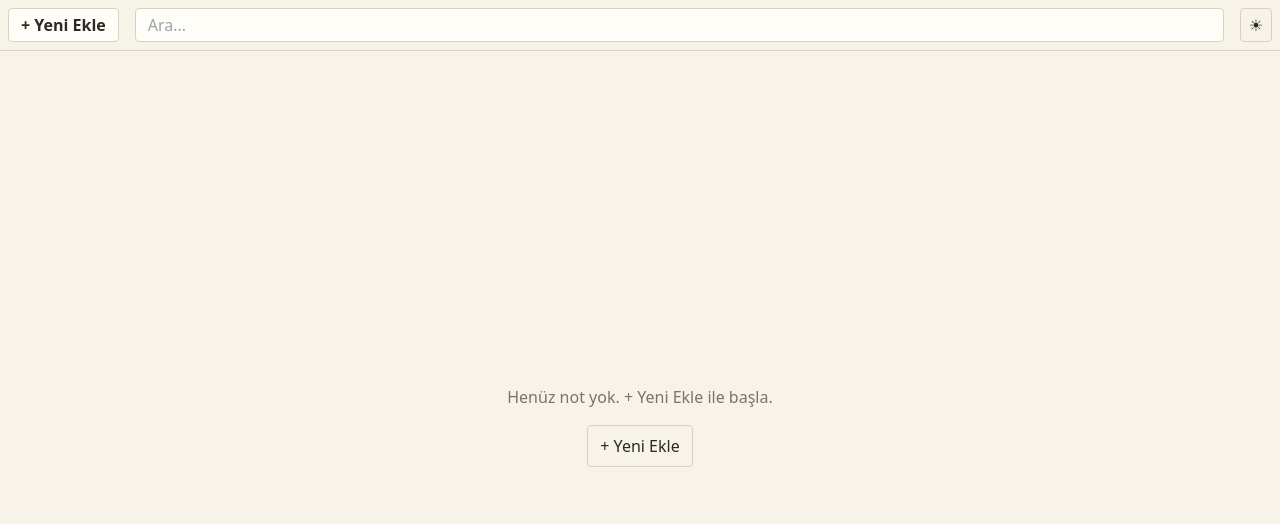
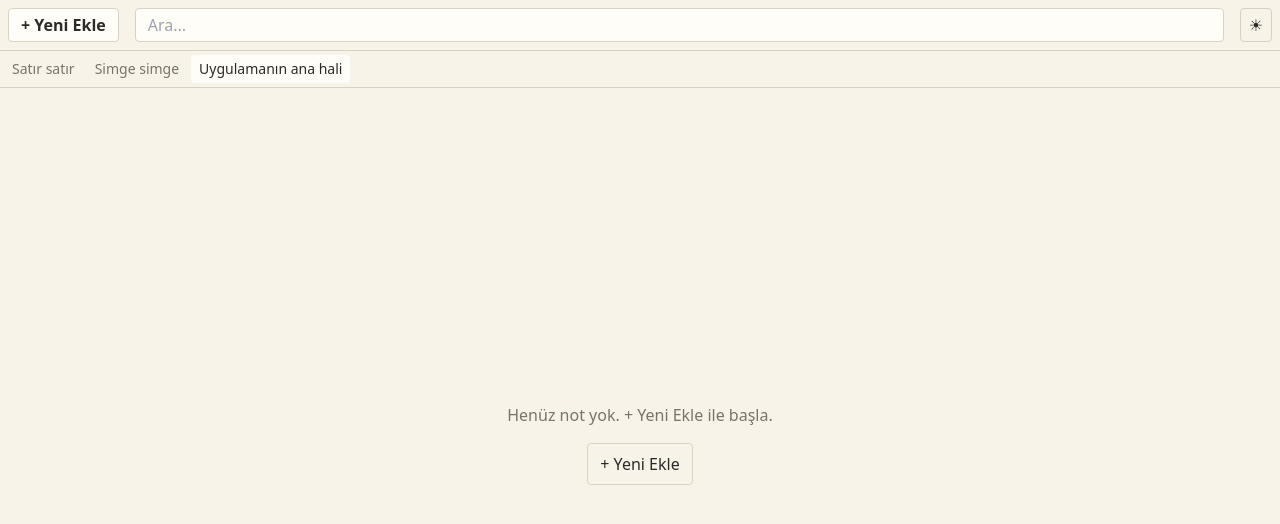
Before and after one commit to colgecen/NotunuAl, a React (Vite) app: page / in a window 1280 px wide. Shown: the top 524 px of the page. Built offline with nearby package versions, Linux system fonts and the light colour scheme.

Commit message:
feat(view): add view mode switch with rows, icons and home modes [T06]

```diff
--- a/src/App.tsx
+++ b/src/App.tsx
@@ -1,6 +1,9 @@
 import { useEffect, useRef } from 'react';
 import TopBar from './components/TopBar';
 import NoteList from './components/NoteList';
+import NoteGrid from './components/NoteGrid';
+import ViewModeSwitch from './components/ViewModeSwitch';
+import { useSettingsStore } from './store/settingsStore';
 import { useNotesStore } from './store/notesStore';
 import { useUIStore } from './store/uiStore';
 import { useShortcuts } from './shortcuts/useShortcuts';
@@ -18,6 +21,7 @@ export default function App() {
   const selectedIndex = useUIStore((s) => s.selectedIndex);
   const openNote = useUIStore((s) => s.openNote);
   const openNewNote = useUIStore((s) => s.openNewNote);
+  const viewMode = useSettingsStore((s) => s.viewMode);
 
   useShortcuts();
 
@@ -46,13 +50,23 @@ export default function App() {
         onNewNote={openNewNote}
         searchRef={searchRef}
       />
-      <main className="flex-1 overflow-hidden">
+      <main className="flex-1 overflow-hidden flex flex-col">
+        <ViewModeSwitch />
+        {viewMode === 'icons' ? (
+          <NoteGrid
+            notes={results}
+            selectedIndex={selectedIndex}
+            onOpen={openNote}
+            onNewNote={openNewNote}
+          />
+        ) : (
           <NoteList
             notes={results}
             selectedIndex={selectedIndex}
             onOpen={openNote}
             onNewNote={openNewNote}
           />
+        )}
       </main>
     </div>
   );
--- /dev/null
+++ b/src/components/NoteGrid.tsx
@@ -0,0 +1,41 @@
+import type { Note } from '../types';
+import { tr } from '../i18n/tr';
+
+interface Props {
+  notes: Note[];
+  selectedIndex?: number;
+  onOpen?: (id: string) => void;
+  onNewNote?: () => void;
+}
+
+export default function NoteGrid({ notes, selectedIndex = -1, onOpen, onNewNote }: Props) {
+  if (notes.length === 0) {
+    return (
+      <div className="flex flex-col items-center justify-center h-full text-center text-muted p-6">
+        <p className="mb-4">{tr.emptyState}</p>
+        <button type="button" onClick={onNewNote} className="px-3 py-2 rounded border border-line text-fg">
+          {tr.newNote}
+        </button>
+      </div>
+    );
+  }
+  return (
+    <div role="listbox" aria-label={tr.appTitle} className="grid grid-cols-2 md:grid-cols-3 gap-2 p-2 overflow-y-auto">
+      {notes.map((n, idx) => (
+        <button
+          key={n.id}
+          type="button"
+          role="option"
+          aria-selected={idx === selectedIndex}
+          onClick={() => onOpen?.(n.id)}
+          className={`text-left p-3 rounded border border-line bg-paper ${idx === selectedIndex ? 'ring-2 ring-accent' : ''}`}
+        >
+          <div className="font-bold truncate" style={{ color: n.titleColor ?? undefined }}>
+            {n.title}
+          </div>
+          <div className="text-xs text-muted mt-1 line-clamp-2">{n.bodyText}</div>
+        </button>
+      ))}
+    </div>
+  );
+}
--- /dev/null
+++ b/src/components/ViewModeSwitch.tsx
@@ -0,0 +1,25 @@
+import { useSettingsStore } from '../store/settingsStore';
+import { tr } from '../i18n/tr';
+import type { ViewMode } from '../types';
+
+export default function ViewModeSwitch() {
+  const viewMode = useSettingsStore((s) => s.viewMode);
+  const setViewMode = useSettingsStore((s) => s.setViewMode);
+  const modes: ViewMode[] = ['rows', 'icons', 'home'];
+  return (
+    <div className="flex gap-1 p-1 border-b border-line" role="group" aria-label="Görünüm modu">
+      {modes.map((m) => (
+        <button
+          key={m}
+          type="button"
+          aria-pressed={viewMode === m}
+          aria-label={tr.viewMode[m]}
+          className={`px-2 py-1 text-sm rounded ${viewMode === m ? 'bg-paper text-fg' : 'text-muted'}`}
+          onClick={() => setViewMode(m)}
+        >
+          {tr.viewMode[m]}
+        </button>
+      ))}
+    </div>
+  );
+}
```
Also changed, not shown: tests/setup.ts (+2 -0 lines), 2 other files (tests, documents, lock files or other folders). Lines whose indentation alone changed are shown as unchanged.
